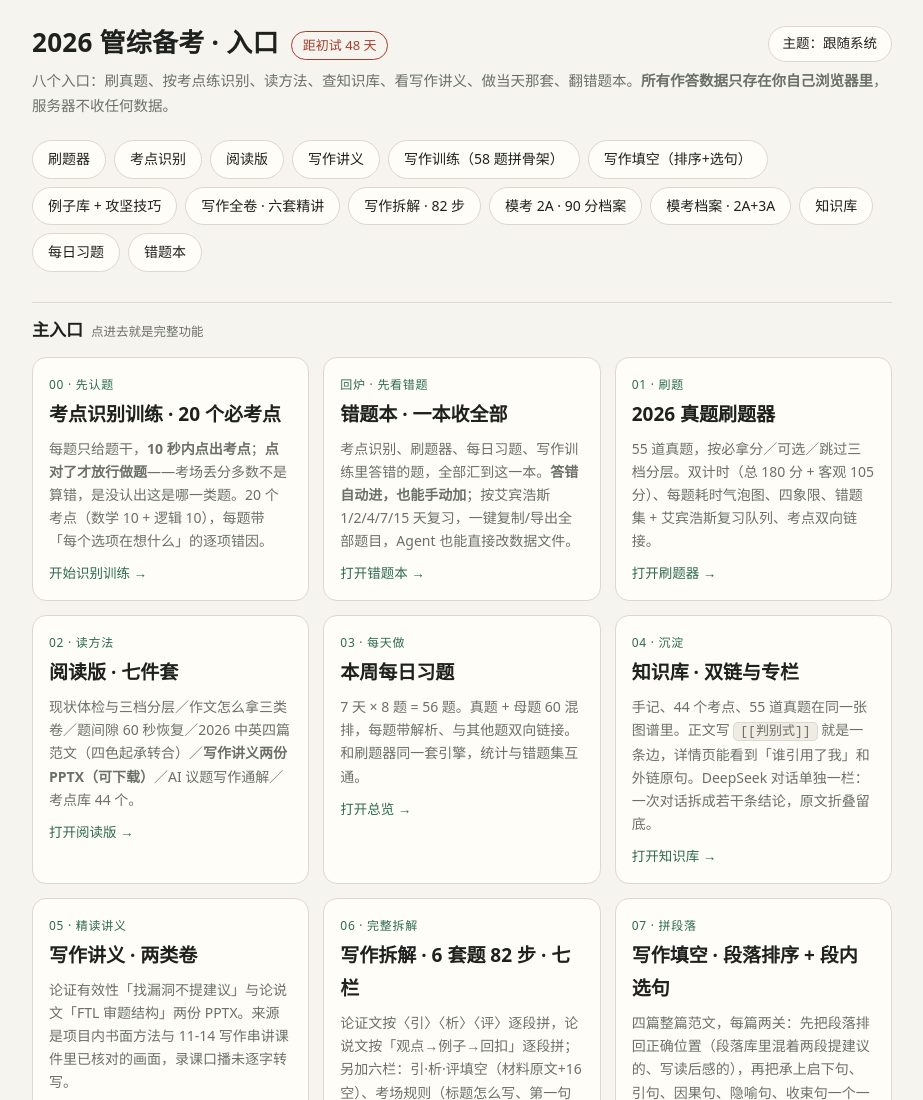
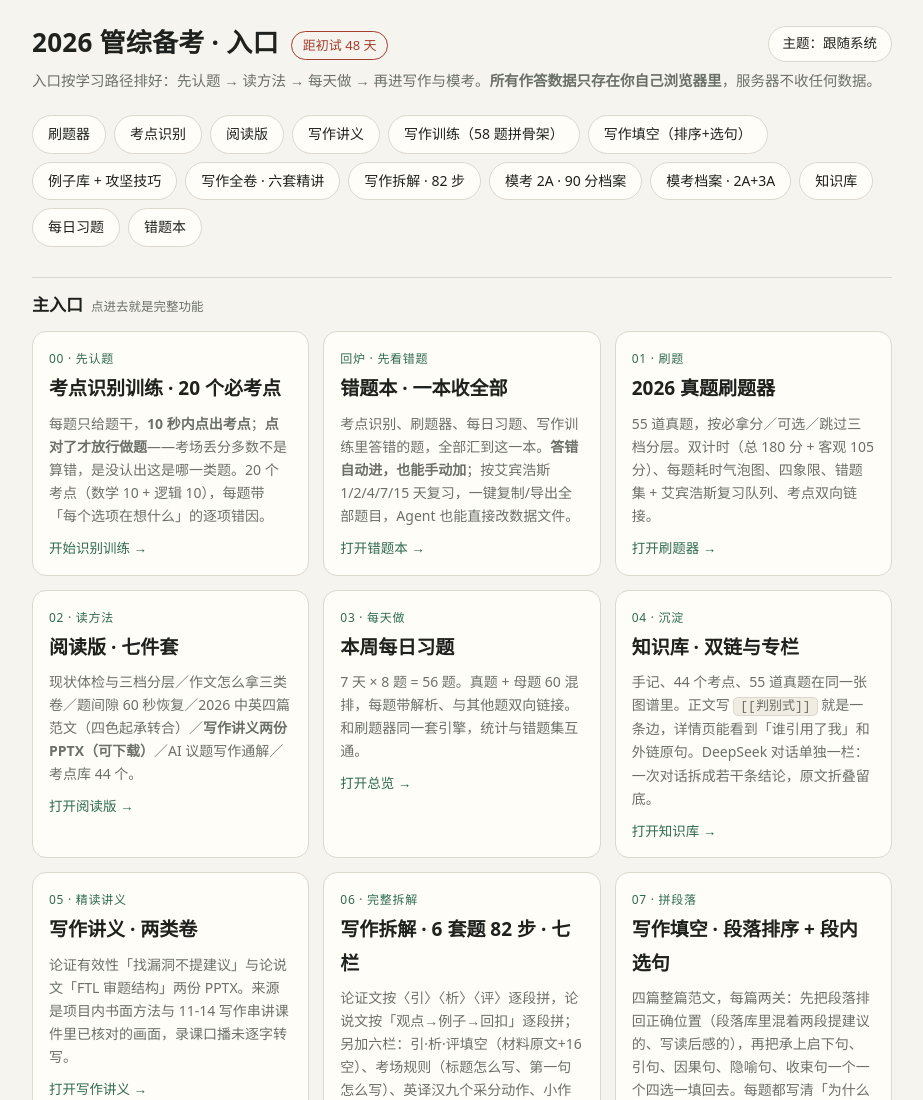
Before and after one commit to yhyu13/kaoyan199, a plain HTML site: page index.html in a window 1280 px wide. Shown: the top 1100 px of the page, without its empty margins (178-1101 px from the left). Drawn offline with Linux system fonts and the light colour scheme.

Commit message:
门户副标题更新

```diff
--- a/index.html
+++ b/index.html
@@ -75,7 +75,7 @@ code{background:var(--chip);border:1px solid var(--line);border-radius:5px;
   <span class="days">距初试 48 天</span>
   <button class="tbtn" id="btnTheme">主题：跟随系统</button>
 </div>
-<p class="sub">八个入口：刷真题、按考点练识别、读方法、查知识库、看写作讲义、做当天那套、翻错题本。<b>所有作答数据只存在你自己浏览器里</b>，服务器不收任何数据。</p>
+<p class="sub">入口按学习路径排好：先认题 → 读方法 → 每天做 → 再进写作与模考。<b>所有作答数据只存在你自己浏览器里</b>，服务器不收任何数据。</p>
 
 <nav class="quick" aria-label="直达链接">
   <a href="quiz.html">刷题器</a>
```
